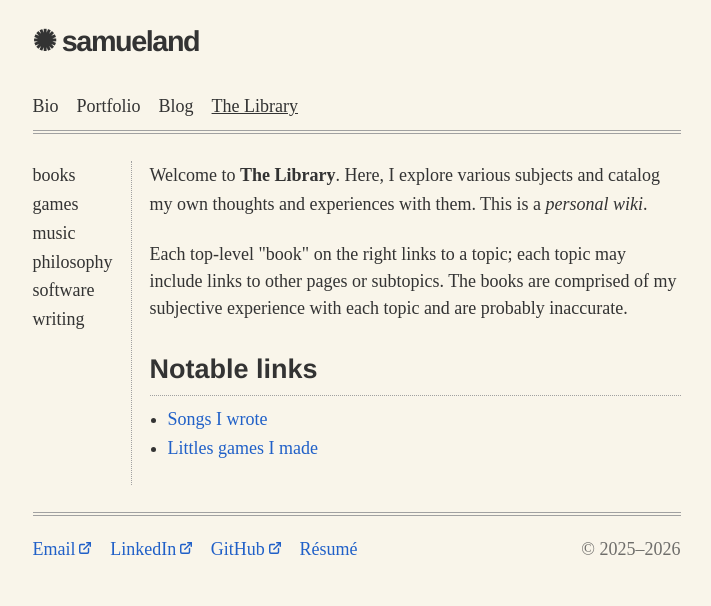
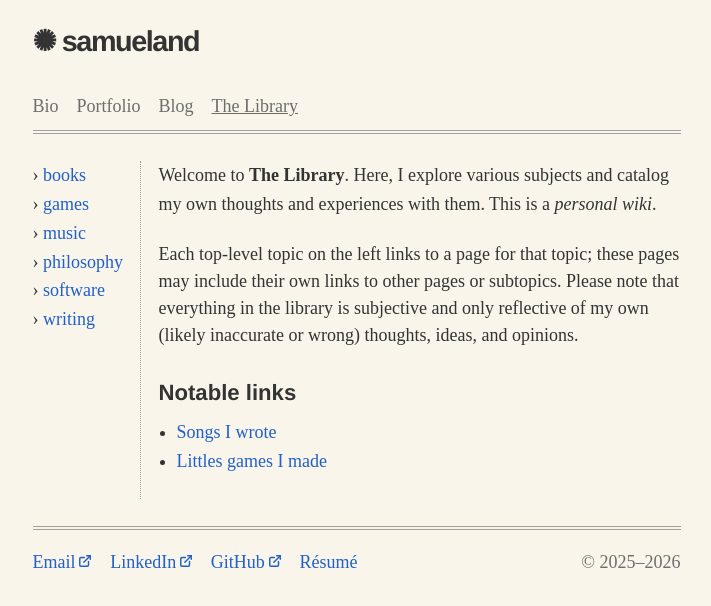
Before and after one commit to sama305/samueland.dev, a Next.js app: page /library in a window 1280 px wide. Shown: the top 606 px of the page, without its empty margins (276-987 px from the left). Built offline with nearby package versions, Linux system fonts and the light colour scheme.

Commit message:
updated layout a bit

```diff
--- a/src/app/(site)/library/page.tsx
+++ b/src/app/(site)/library/page.tsx
@@ -12,23 +12,21 @@ export default function Misc() {
 
   return (
     <div style={{ display: "flex", gap: "1rem"}}>
-      <div style={{ minWidth: "5.5rem", borderRight: "dotted 1px var(--header-line-color)" }}>
+      <div style={{ minWidth: "6rem", borderRight: "dotted 1px var(--header-line-color)" }}>
         <div className="navbar vnavbar">
           {/* if a path has 2 /'s, it isn't top level and thus shouldn't be displayed */}
           {directories.map(k => (
-            <a
-              key={k}
-              href={`${libraryBaseUrl}/${k}`}
-            >
-              {k}
-            </a>
+            <div key={k}>
+              ›{" "}
+              <SamLink href={`${libraryBaseUrl}/${k}`}>{k}</SamLink>
+            </div>
           ))}
         </div>
       </div>
       <article>
         <p>Welcome to <strong>The Library</strong>. Here, I explore various subjects and catalog my own thoughts and experiences with them. This is a <i>personal wiki</i>.</p>
-        <p>Each top-level "book" on the right links to a topic; each topic may include links to other pages or subtopics. The books are comprised of my subjective experience with each topic and are probably inaccurate.</p>
-        <h2>Notable links</h2>
+        <p>Each top-level topic on the left links to a page for that topic; these pages may include their own links to other pages or subtopics. Please note that everything in the library is subjective and only reflective of my own (likely inaccurate or wrong) thoughts, ideas, and opinions.</p>
+        <h3>Notable links</h3>
         <ul>
           <li><SamLink href="/library/music/songs#list-of-songs">Songs I wrote</SamLink></li>
           <li><SamLink href="/library/games/videogames/pico8#games">Littles games I made</SamLink></li>
--- a/src/app/globals.css
+++ b/src/app/globals.css
@@ -240,13 +240,15 @@ h1 {
   display: flex;
   gap: 1rem;
 
+  &.hnavbar {
+    a {
+      color: var(--secondary-text-color);
+    }
+  }
+
   &.vnavbar {
     flex-direction: column;
     gap: 0;
-  }
-
-  a {
-    color: var(--text-color);
   }
 }
 
```
Also changed, not shown: src/components/Navbar.tsx (+7 -1 lines).
